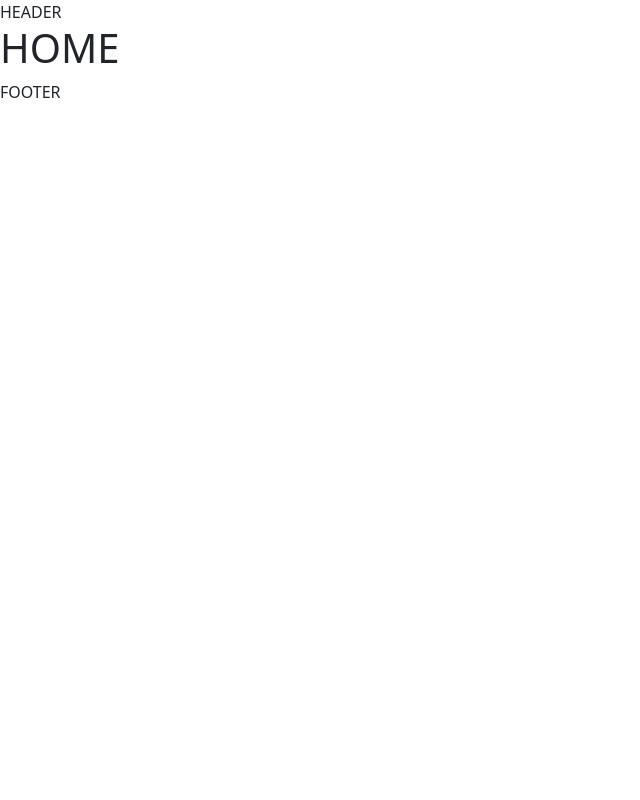
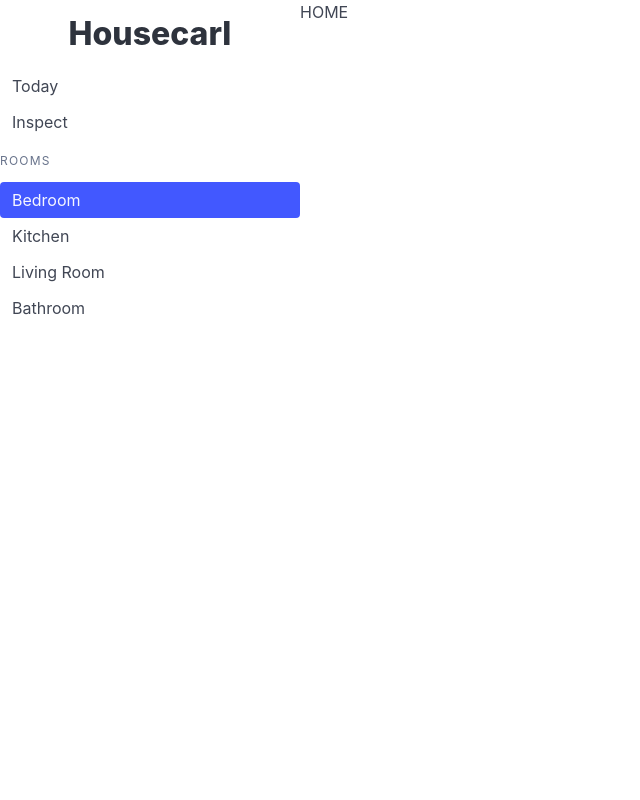
Before and after one commit to kfisher/housecarl, a Flask app: page / in a window 1280 px wide. Shown: the whole page, without its empty margins (0-640 px from the left). Run offline with Flask 3, Linux system fonts and the light colour scheme; some libraries are stand-ins or nearby versions.

Commit message:
Layout work-in-progress.
A work-in-progress commit for the basic layout of the application.

```diff
--- /dev/null
+++ b/static/app.css
@@ -0,0 +1,25 @@
+html, body {
+    height: 100% !important;
+}
+
+.app-layout {
+    height: 100%;
+    display: flex;
+    flex-direction: row;
+    justify-content: stretch;
+    align-items: stretch;
+}
+
+.app-content-column {
+	flex: 1;
+}
+
+.app-nav-column {
+	width: 300px;
+}
+
+.nav--title {
+	text-align: center;
+	margin-top: 1em;
+	margin-bottom: 1em;
+}
--- a/templates/layout.html
+++ b/templates/layout.html
@@ -3,18 +3,36 @@
 <head>
 	<meta charset="UTF-8">
 	<meta name="viewport" content="width=device-width, initial-scale=1.0">
-	<link href="/static/bootstrap/css/bootstrap.min.css" rel="stylesheet"/>
+    <link rel="stylesheet" href="/static/fontawesome/css/fontawesome.css" />
+    <link rel="stylesheet" href="/static/fontawesome/css/brands.css" />
+    <link rel="stylesheet" href="/static/fontawesome/css/solid.css" />
+	<link href="/static/bulma/bulma.min.css" rel="stylesheet"/>
+	<link href="/static/app.css" rel="stylesheet"/>
 	<title>Housecarl</title>
 </head>
 <body>
-	<div>
-		HEADER
-	</div>
-	<div>
-		{% block content %}{% endblock %}
-	</div>
-	<div>
-		FOOTER
-	</div>
+    <div class="app-layout">
+        <div class="app-nav-column">
+            <div class="nav--title">
+                <h1 class="title">Housecarl</h1>
+            </div>
+            <div class="menu">
+                <ul class="menu-list">
+                    <li><a>Today</a></li>
+                    <li><a>Inspect</a></li>
+                </ul>
+                <p class="menu-label">Rooms</p>
+                <ul class="menu-list">
+                    <li><a class="is-active">Bedroom</a></li>
+                    <li><a>Kitchen</a></li>
+                    <li><a>Living Room</a></li>
+                    <li><a>Bathroom</a></li>
+                </ul>
+            </div>
+        </div>
+        <div class="app-content-column">
+            {% block content %}{% endblock %}
+        </div>
+    </div>
 </body>
 </html>
```
